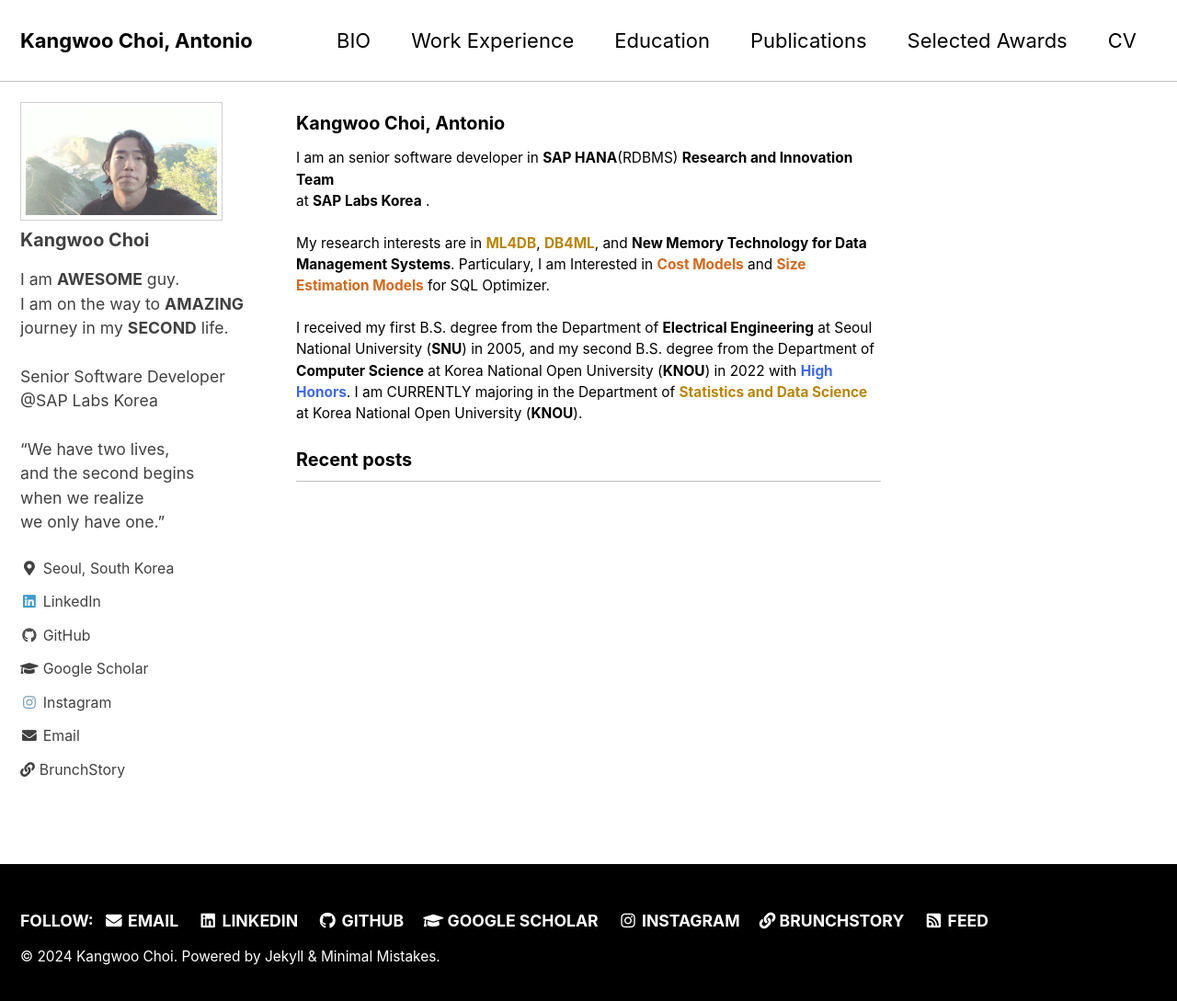
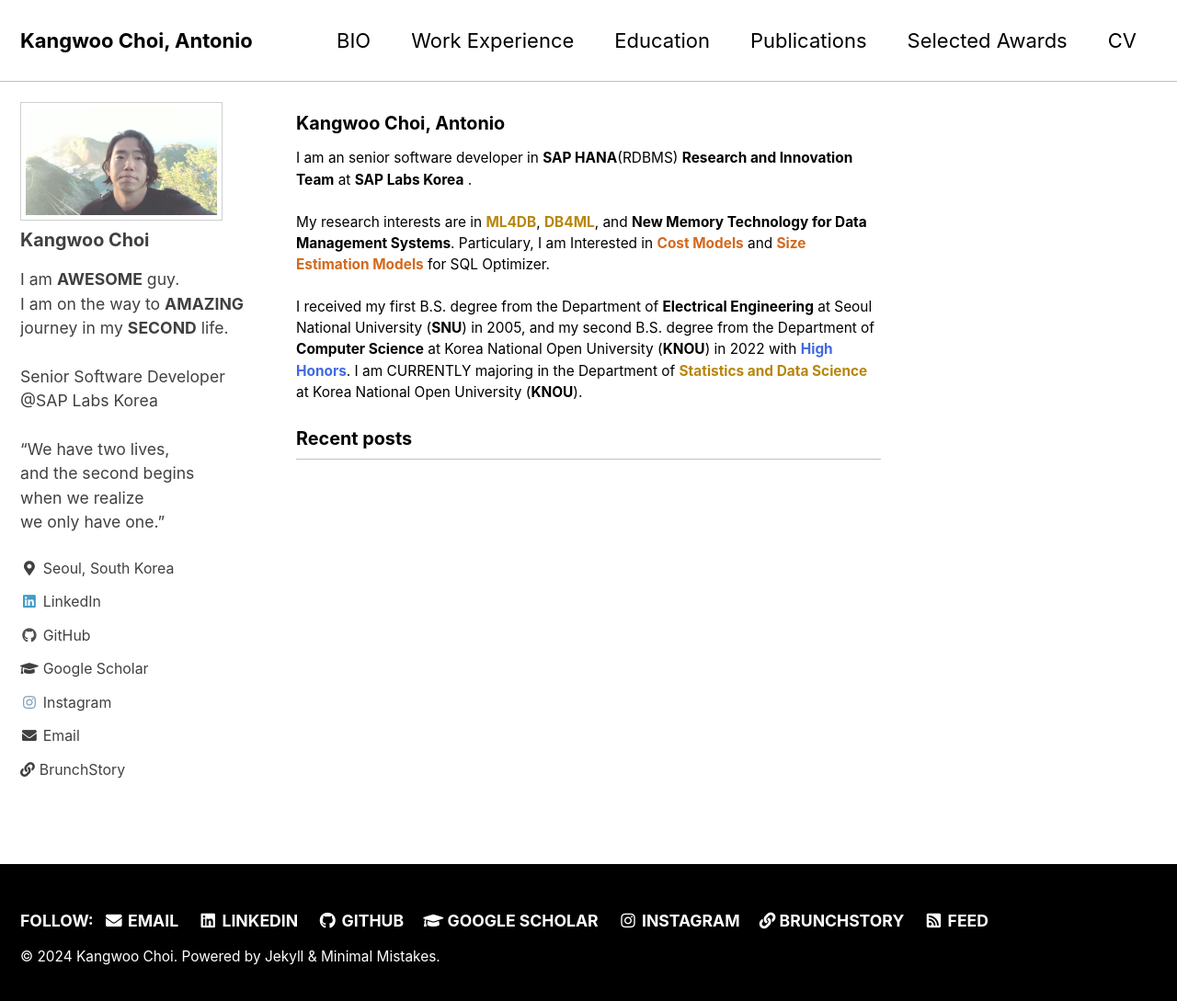
Before and after one commit to KangwooChoi/KangwooChoi.github.io, a Jekyll site: the page built from index.html, in a window 1280 px wide and 1096 px high. Shown: the top 1089 px of the window at 92% size. Built offline with Jekyll 4.4.1, drawn with Linux system fonts in a browser that asks for light colours; cached includes are drawn as plain includes; the list of posts is cut into pages by our own code.

Commit message:
Update index.html

```diff
--- a/index.html
+++ b/index.html
@@ -8,8 +8,7 @@
 <body>
 <p style="font-size:0.7em;">I am an senior software developer in
   <a style="text-decoration:none;" href="https://www.sap.com/korea/products/technology-platform/hana/what-is-sap-hana.html"><b><font color="black">SAP HANA</font></b></a>(RDBMS)
-  <b>Research and Innovation Team</b> <br>at
-  <a style="text-decoration:none;" href="https://www.sap.com/korea/about/labs-korea.html"><b><font color="black">SAP Labs Korea</font></b></a>
+  <b>Research and Innovation Team</b> at <a style="text-decoration:none;" href="https://www.sap.com/korea/about/labs-korea.html"><b><font color="black">SAP Labs Korea</font></b></a>
   . <br><br>My research interests are in <b><font color="darkgoldenrod">ML4DB</font></b>, <b><font color="darkgoldenrod">DB4ML</font></b>, and <b>New Memory Technology for Data Management Systems</b>.
   Particulary, I am Interested in <b><font color="chocolate">Cost Models</font></b> and <b><font color="chocolate">Size Estimation Models</font></b> for SQL Optimizer.
   <br><br>I received my first B.S. degree from the Department of <b>Electrical Engineering</b> at Seoul National University (<b>SNU</b>) in 2005,
```
